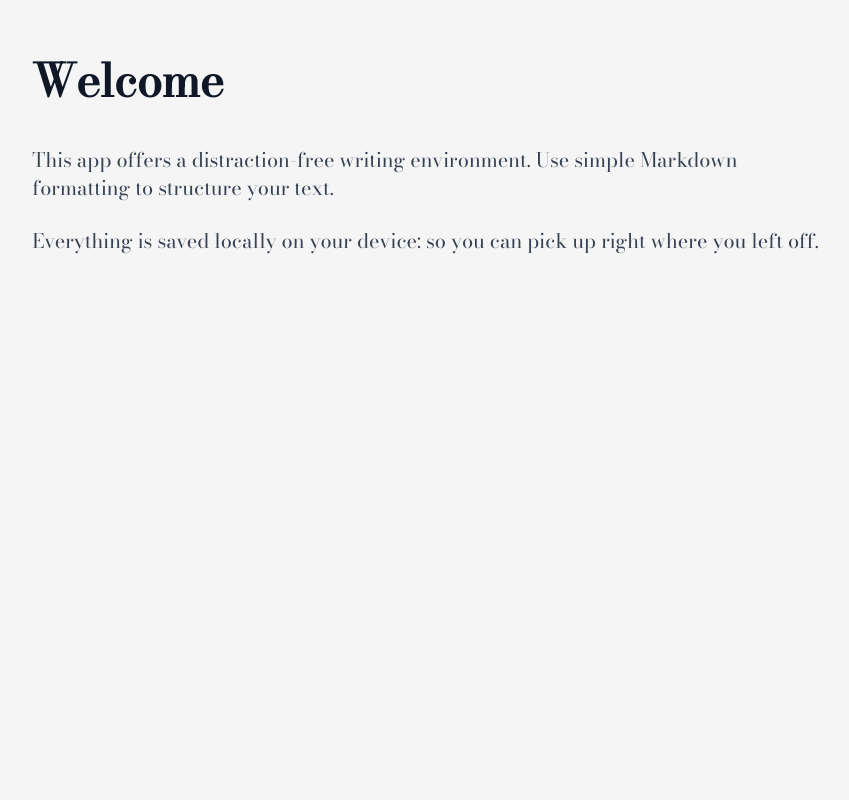
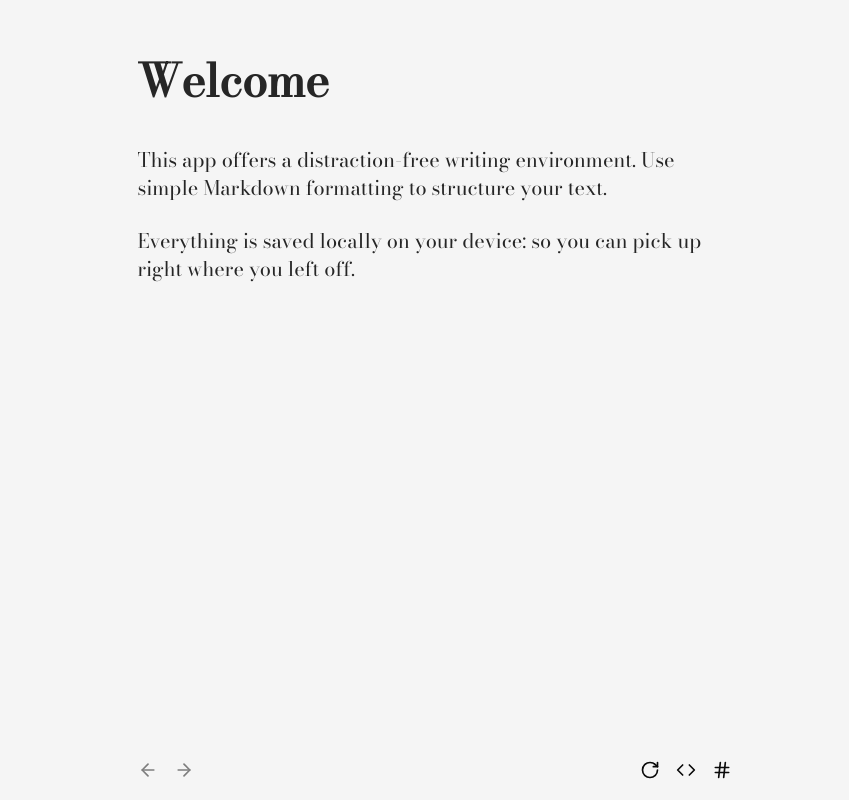
Before and after one commit to flavienbonvin/slate, a React (Vite) app: page / in a window 1280 px wide. Shown: the whole page, without its empty margins (205-1054 px from the left). Built offline with nearby package versions, Linux system fonts and the light colour scheme.

Commit message:
Add basic toolbar

```diff
--- a/package.json
+++ b/package.json
@@ -15,8 +15,12 @@
         "@tiptap/pm": "^2.11.7",
         "@tiptap/react": "^2.11.7",
         "@tiptap/starter-kit": "^2.11.7",
+        "@types/turndown": "^5.0.5",
+        "clsx": "^2.1.1",
+        "lucide-react": "^0.503.0",
         "react": "^19.0.0",
-        "react-dom": "^19.0.0"
+        "react-dom": "^19.0.0",
+        "turndown": "^7.2.0"
     },
     "devDependencies": {
         "@eslint/js": "^9.22.0",
--- a/src/components/Editor.tsx
+++ b/src/components/Editor.tsx
@@ -3,14 +3,12 @@ import StarterKit from "@tiptap/starter-kit";
 import { useCallback } from "react";
 import { useDebounce } from "../useDebounce";
 import { getFromLocalStorage, saveToLocalStorage } from "../localStorage";
-import { LS_CONTENT_KEY } from "../constant";
+import { defaultContent, LS_CONTENT_KEY } from "../constant";
+import { Toolbar } from "./Toolbar";
 
 const extensions = [StarterKit];
 
-const content = getFromLocalStorage(
-    LS_CONTENT_KEY,
-    "<h1>Welcome</h1><p>This app offers a distraction-free writing environment. Use simple Markdown formatting to structure your text.</p><p>Everything is saved locally on your device: so you can pick up right where you left off.</p>",
-);
+const content = getFromLocalStorage(LS_CONTENT_KEY, defaultContent);
 
 export const Editor = () => {
     const editor = useEditor({
@@ -18,7 +16,7 @@ export const Editor = () => {
         content,
         editorProps: {
             attributes: {
-                class: "prose dark:prose-headings:text-neutral-300 dark:prose-strong:text-neutral-300 mx-auto h-screen border-none px-10 pt-10 font-serif focus:outline-none md:px-0 md:text-xl md:pt-14 dark:text-neutral-300",
+                class: "text-neutral-800 prose-headings:text-neutral-800 dark:prose-headings:text-neutral-300 dark:prose-strong:text-neutral-300 border-none focus:outline-none md:text-xl dark:text-neutral-300",
             },
         },
     });
@@ -29,5 +27,25 @@ export const Editor = () => {
 
     useDebounce(saveContent, editor?.getHTML() || "", 300);
 
-    return <EditorContent onFocus={() => editor?.commands.focus("end")} editor={editor} />;
+    const handleFocus = () => {
+        editor?.commands.focus("end");
+    };
+
+    const handleClick = () => {
+        if (!editor?.isFocused) {
+            editor?.commands.focus("end");
+        }
+    };
+
+    return (
+        <div className="prose mx-auto flex h-screen flex-col px-10 md:px-0">
+            <EditorContent
+                onClick={handleClick}
+                onFocus={handleFocus}
+                editor={editor}
+                className="flex-1 pt-10 font-serif md:pt-14"
+            />
+            <Toolbar editor={editor} />
+        </div>
+    );
 };
--- /dev/null
+++ b/src/components/Toolbar.tsx
@@ -0,0 +1,81 @@
+import { Editor } from "@tiptap/react";
+import clsx from "clsx";
+import { ArrowLeft, Code, Hash, RotateCw } from "lucide-react";
+import TurndownService from "turndown";
+
+interface Props {
+    editor: Editor | null;
+}
+
+const iconSize = 20;
+
+export const Toolbar = ({ editor }: Props) => {
+    if (!editor) {
+        return null;
+    }
+
+    const handleCopyClick = () => {
+        const string = editor.getHTML();
+        navigator.clipboard.writeText(string);
+    };
+
+    const handleMarkdownClick = () => {
+        const turndownService = new TurndownService({ headingStyle: "atx" });
+        const string = turndownService.turndown(editor.getHTML());
+        navigator.clipboard.writeText(string);
+    };
+
+    // TODO add an option to restore content
+    const handleEraserClick = () => {
+        editor.commands.clearContent();
+        editor.commands.focus();
+    };
+
+    const handlePrevious = () => {
+        editor.commands.undo();
+    };
+
+    const handleNext = () => {
+        editor.commands.redo();
+    };
+
+    return (
+        <div className="not-prose mb-5 flex justify-between gap-3">
+            <span className="flex gap-4">
+                <ArrowLeft
+                    size={iconSize}
+                    onClick={handlePrevious}
+                    className={clsx(
+                        "cursor-pointer text-neutral-950 dark:text-neutral-300",
+                        editor.can().undo() ? "opacity-100" : "opacity-50",
+                    )}
+                />
+                <ArrowLeft
+                    size={iconSize}
+                    onClick={handleNext}
+                    className={clsx(
+                        "rotate-180 cursor-pointer text-neutral-950 dark:text-neutral-300",
+                        editor.can().redo() ? "opacity-100" : "opacity-50",
+                    )}
+                />
+            </span>
+            <span className="flex gap-4">
+                <RotateCw
+                    size={iconSize}
+                    onClick={handleEraserClick}
+                    className="cursor-pointer text-neutral-950 dark:text-neutral-300"
+                />
+                <Code
+                    size={iconSize}
+                    onClick={handleCopyClick}
+                    className="cursor-pointer text-neutral-950 dark:text-neutral-300"
+                />
+                <Hash
+                    size={iconSize}
+                    onClick={handleMarkdownClick}
+                    className="cursor-pointer text-neutral-950 dark:text-neutral-300"
+                />
+            </span>
+        </div>
+    );
+};
--- a/src/constant.ts
+++ b/src/constant.ts
@@ -1 +1,4 @@
 export const LS_CONTENT_KEY = "slate-content";
+
+export const defaultContent =
+    "<h1>Welcome</h1><p>This app offers a distraction-free writing environment. Use simple Markdown formatting to structure your text.</p><p>Everything is saved locally on your device: so you can pick up right where you left off.</p>";
```
Also changed, not shown: 1 other file (tests, documents, lock files or other folders).
